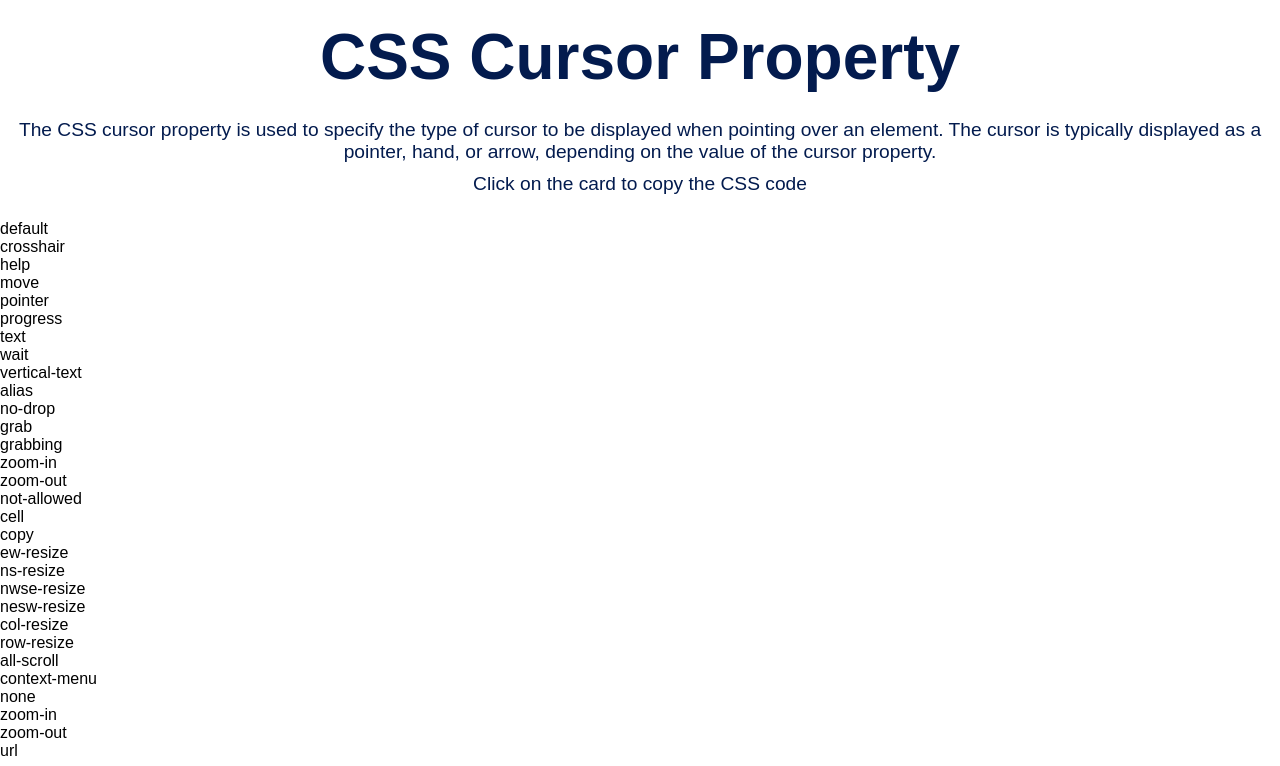
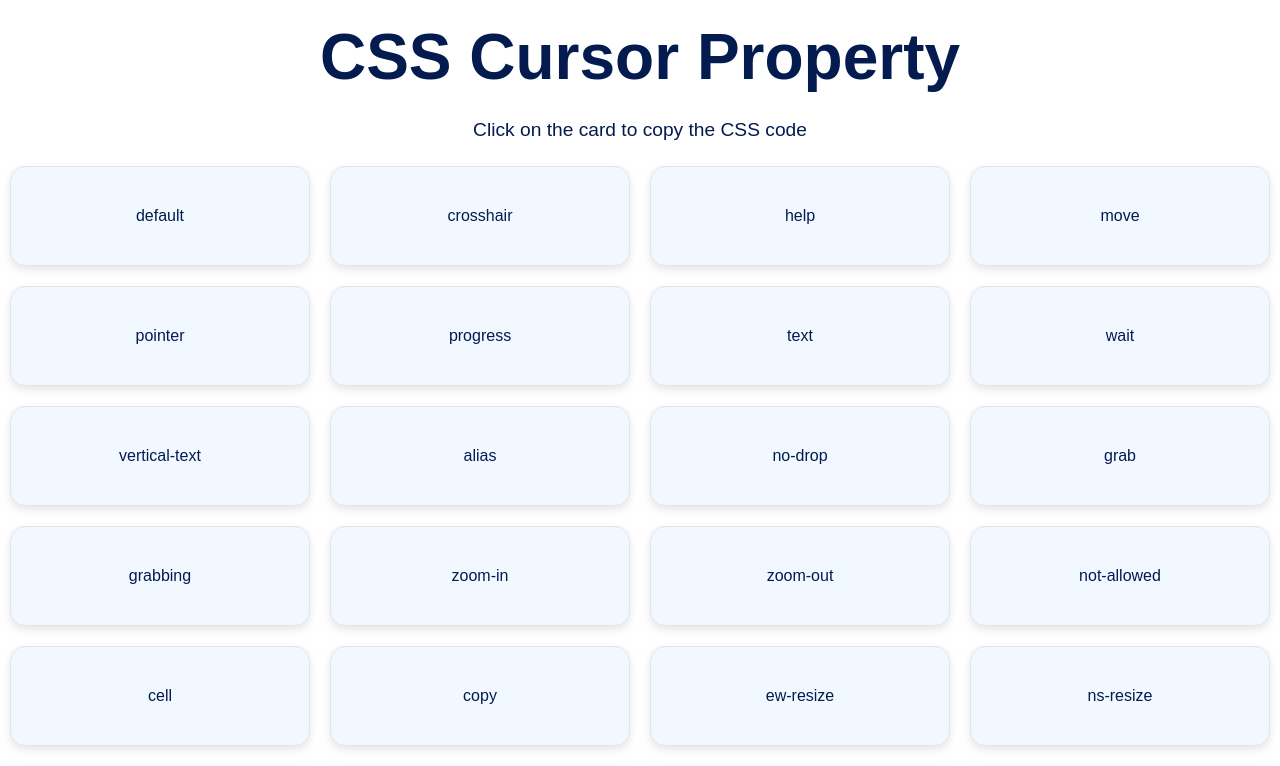
Before and after one commit to nicoToscano/css-cursors, a Next.js app: page / in a window 1280 px wide. Shown: the top 766 px of the page. Built offline with nearby package versions, Linux system fonts and the light colour scheme.

Commit message:
Enhance GSAP animations for card elements and improve code structure

```diff
--- a/src/app/page.js
+++ b/src/app/page.js
@@ -6,11 +6,11 @@
 import { useEffect } from "react";
 
 export default function Home() {
-
   gsap.registerPlugin(ScrambleTextPlugin);
 
- // Ejecutar al cargar la página
-  useEffect( () => {
+  // Ejecutar al cargar la página
+  useEffect(() => {
+    // Scramble text for the title
     gsap.to(".title", {
       scrambleText: {
         text: "CSS Cursor Property",
@@ -22,21 +22,35 @@
       overwrite: "auto",
       duration: 2,
     });
-  });
+
+    // Scramble text for each card
+    const cards = document.querySelectorAll(".card");
+    cards.forEach((card) => {
+      const originalText = card.textContent;
+      gsap.to(card, {
+        scrambleText: {
+          text: originalText,
+          chars: "upperAndLowerCase",
+          revealDelay: 0.2,
+          tweenLength: false,
+        },
+        ease: "power2.inOut",
+        overwrite: "auto",
+        duration: 1.5,
+        delay: Math.random() * 0.5, // Add a slight delay for each card
+      });
+    });
+  }, []);
 
   return (
-    <>
-      <h1 className="title"></h1>
+    <div className="container">
+      <h1 className="title">CSS Cursor Property</h1>
       <div className="description">
-        <p className="description-text">
-          The CSS cursor property is used to specify the type of cursor to be
-          displayed when pointing over an element. The cursor is typically
-          displayed as a pointer, hand, or arrow, depending on the value of the
-          cursor property.
-        </p>
-        <div className="description-note">Click on the card to copy the CSS code</div>
+        <div className="description-note">
+          Click on the card to copy the CSS code
+        </div>
       </div>
-      <div className="container">
+      <div className="container-cards">
         <div className="card card0">default</div>
         <div className="card card1">crosshair</div>
         <div className="card card2">help</div>
@@ -68,6 +82,6 @@
         <div className="card card28">zoom-out</div>
         <div className="card card29">url</div>
       </div>
-    </>
+    </div>
   );
 }
```
